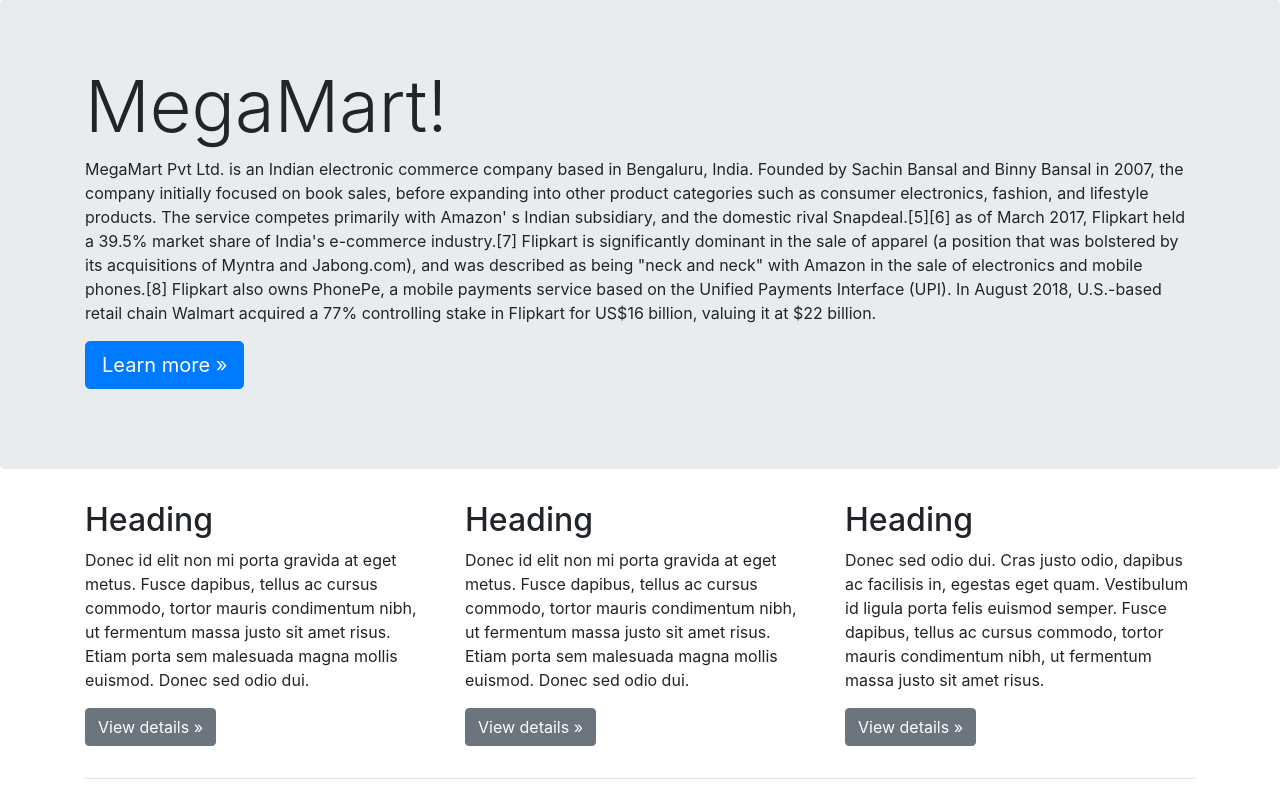
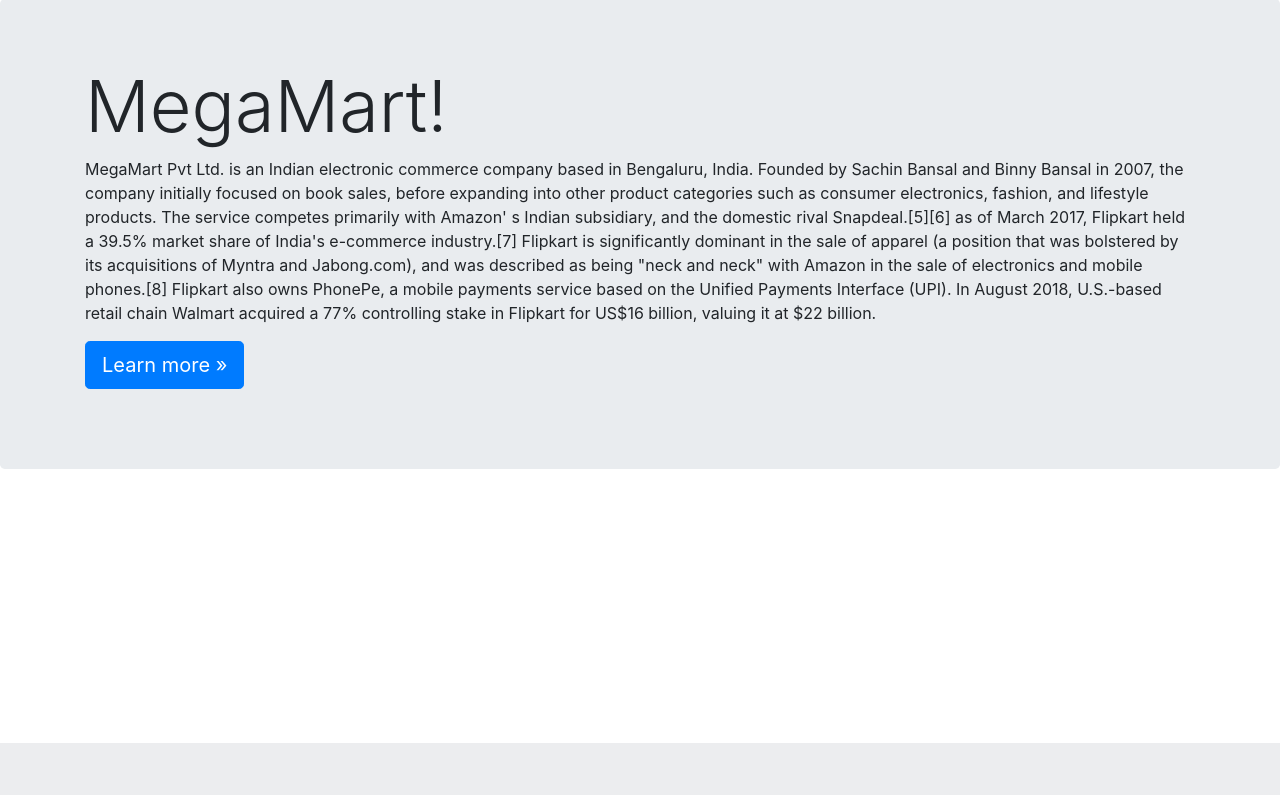
Before and after one commit to apeksha2697/ecommerce-website, a Django app: page /shop/about/ in a window 1280 px wide. Shown: the part 57-852 px from the top of the page. After the commit the page ends 800 px from the top, so only its background shows below. Run offline with Django 3.2, Linux system fonts and the light colour scheme; some libraries are stand-ins or nearby versions.

Commit message:
anything

```diff
--- a/shop/templates/shop/about.html
+++ b/shop/templates/shop/about.html
@@ -7,7 +7,6 @@
 <main role="main">
     <div class="jumbotron">
     <div class="container">
-
         <h1 class="display-3">MegaMart!</h1>
         <p>MegaMart Pvt Ltd. is an Indian electronic commerce company based in Bengaluru, India. Founded by Sachin Bansal and Binny Bansal in 2007, the company initially focused on book sales, before expanding into other product categories such as consumer electronics, fashion, and lifestyle products.
 
@@ -18,29 +17,6 @@ In August 2018, U.S.-based retail chain Walmart acquired a 77% controlling stake
     </div>
   </div>
 
-  <div class="container">
-    <!-- Example row of columns -->
-    <div class="row">
-      <div class="col-md-4">
-        <h2>Heading</h2>
-        <p>Donec id elit non mi porta gravida at eget metus. Fusce dapibus, tellus ac cursus commodo, tortor mauris condimentum nibh, ut fermentum massa justo sit amet risus. Etiam porta sem malesuada magna mollis euismod. Donec sed odio dui. </p>
-        <p><a class="btn btn-secondary" href="#" role="button">View details »</a></p>
-      </div>
-      <div class="col-md-4">
-        <h2>Heading</h2>
-        <p>Donec id elit non mi porta gravida at eget metus. Fusce dapibus, tellus ac cursus commodo, tortor mauris condimentum nibh, ut fermentum massa justo sit amet risus. Etiam porta sem malesuada magna mollis euismod. Donec sed odio dui. </p>
-        <p><a class="btn btn-secondary" href="#" role="button">View details »</a></p>
-      </div>
-      <div class="col-md-4">
-        <h2>Heading</h2>
-        <p>Donec sed odio dui. Cras justo odio, dapibus ac facilisis in, egestas eget quam. Vestibulum id ligula porta felis euismod semper. Fusce dapibus, tellus ac cursus commodo, tortor mauris condimentum nibh, ut fermentum massa justo sit amet risus.</p>
-        <p><a class="btn btn-secondary" href="#" role="button">View details »</a></p>
-      </div>
-    </div>
-
-    <hr>
-
-  </div> <!-- /container -->
 
 </main>
 
```
Also changed, not shown: db.sqlite3.
